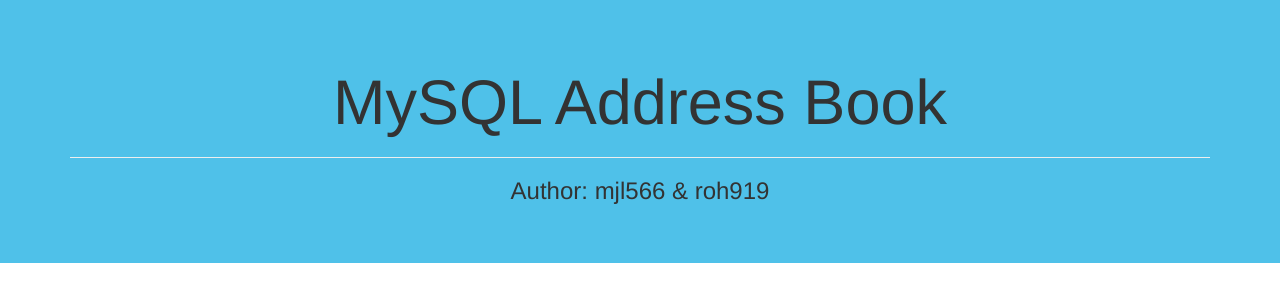
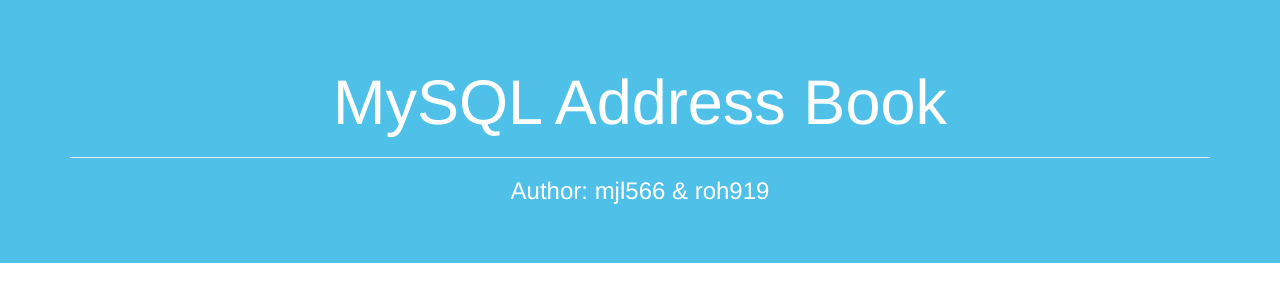
Before and after one commit to mlucz/CMPT350A2B, a PHP site: page /updateContact.php?ContactID=1 in a window 1280 px wide. Shown: the top 302 px of the page. Run offline with PHP 8.4, Linux system fonts and the light colour scheme; data that the repository does not hold is empty; some libraries are stand-ins or nearby versions.

Commit message:
Change Title Color

```diff
--- a/addContact.php
+++ b/addContact.php
@@ -35,7 +35,7 @@
   <body>
 
 	<div class="jumbotron" id="jumbotron">
-      <div class="container" align="center">
+      <div class="container" align="center" style="color:white">
 	  <!--<img class="img-responsive  img-circle img-thumbnail" src="mike.jpg"> -->
         <h1 id="aname">MYSQL Address Book</h1>
 		<hr class="star-light">
--- a/deleteContact.php
+++ b/deleteContact.php
@@ -26,7 +26,7 @@
   <body>
 
 	<div class="jumbotron" id="jumbotron">
-      <div class="container" align="center">
+      <div class="container" align="center" style="color:white">
 	  <!--<img class="img-responsive  img-circle img-thumbnail" src="mike.jpg"> -->
         <h1 id="aname">MYSQL Address Book</h1>
 		<hr class="star-light">
--- a/home.php
+++ b/home.php
@@ -27,7 +27,7 @@
 
 <body>
 	<div class="jumbotron" id="jumbotron">
-      <div class="container" align="center">
+      <div class="container" align="center" style="color:white">
         <h1 id="name">MySQL Address Book</h1>
 		<hr class="star-light">
 		<h3 id="title"> Author: mjl566 & roh919</h3>
--- a/update.php
+++ b/update.php
@@ -24,7 +24,7 @@
   <body>
 
 	<div class="jumbotron" id="jumbotron">
-      <div class="container" align="center">
+      <div class="container" align="center" style="color:white">
 	  <!--<img class="img-responsive  img-circle img-thumbnail" src="mike.jpg"> -->
         <h1 id="aname">MYSQL Address Book</h1>
 		<hr class="star-light">
--- a/updateContact.php
+++ b/updateContact.php
@@ -28,7 +28,7 @@
   <body>
 
 	<div class="jumbotron" id="jumbotron">
-      <div class="container" align="center">
+      <div class="container" align="center" style="color:white">
         <h1 id="name">MySQL Address Book</h1>
 		<hr class="star-light">
 		<h3 id="title"> Author: mjl566 & roh919</h3>
@@ -69,7 +69,7 @@ echo "
 					<div class='row'>
 						<div class='col-lg-3'  >
 							<div class='panel panel-default'>
-								<div class='panel-heading text-center'>
+								<div class='panel-heading text-center' style='color:white;'>
 									<h4>Update Contact</h4>
 								</div>
 								<div class='panel-body'>
```
